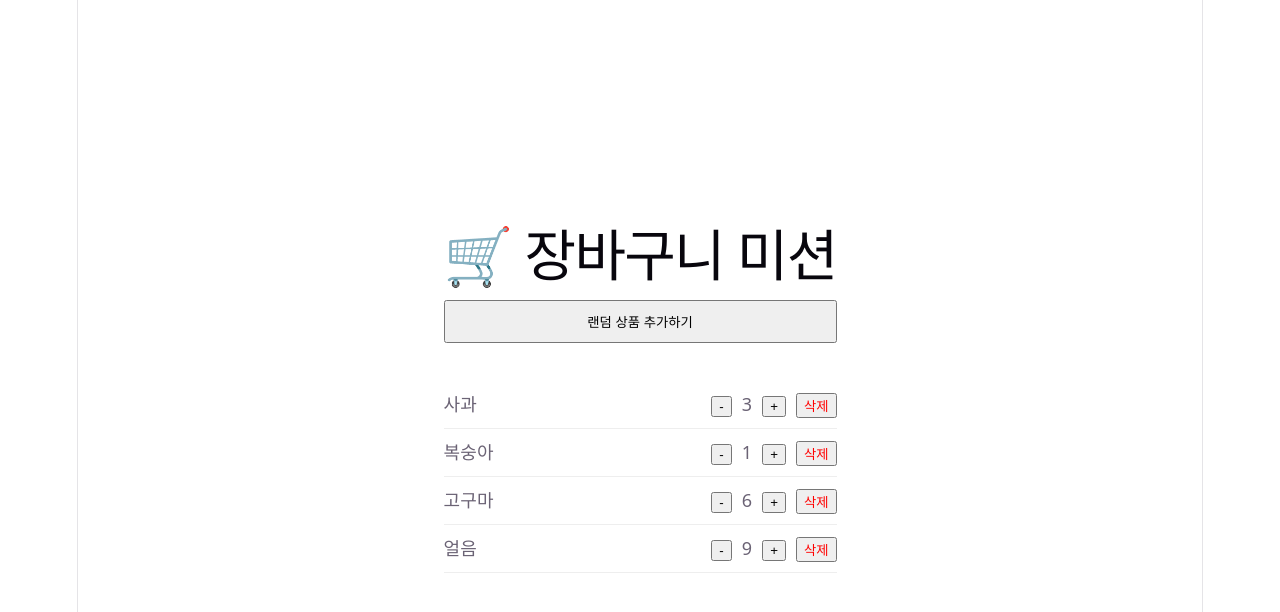
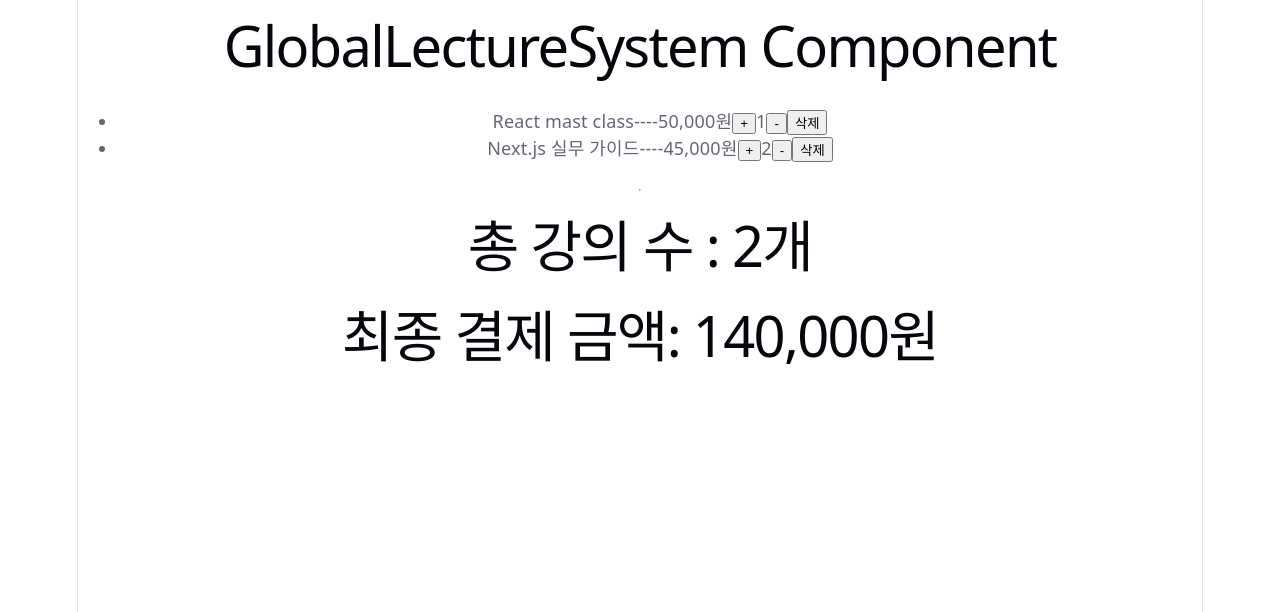
Before and after one commit to hyejoy/react-master, a React (Vite) app in the folder my-react-app/: page / in a window 1280 px wide. Shown: the top 612 px of the page. Built offline with nearby package versions, Linux system fonts and the light colour scheme.

Commit message:
feat: 🚩 [useReducer 미션 6: 고급] 글로벌 교육 플랫폼 - 수강 바구니 시스템 아키텍처 구축

```diff
--- a/my-react-app/src/App.tsx
+++ b/my-react-app/src/App.tsx
@@ -1,10 +1,11 @@
 import ArchitectureCafeteria from "./pages/05. 유지보수 가능한 Reducer 아키텍처 만들기/reducers/pages/ArchitectureCafeteria";
 import ShoppingCart from "./pages/06. 장바구니 로직 구현/pages/ShoppingCart";
+import GlobalLectureSystem from "./pages/07. 수강바구니 시스템 아키텍처 구축/pages/GlobalLectureSystem";
 
 export default function App() {
   return (
     <>
-      <ShoppingCart />
+      <GlobalLectureSystem />
     </>
   );
 }
--- /dev/null
+++ b/my-react-app/src/pages/07. 수강바구니 시스템 아키텍처 구축/pages/GlobalLectureSystem.tsx
@@ -0,0 +1,57 @@
+import { useReducer } from "react";
+import {
+  globalLectureReducer,
+  initialLectureCart,
+} from "../store/globalLectureReducer";
+import {
+  decreaseLecture,
+  increaseLecture,
+  removeLecture,
+} from "../store/globalLectureActions";
+
+export default function GlobalLectureSystem() {
+  const [state, dispatch] = useReducer(
+    globalLectureReducer,
+    initialLectureCart,
+  );
+  return (
+    <>
+      <h1>GlobalLectureSystem Component</h1>
+      <ul>
+        {state.lectures.map((lecture) => (
+          <li>
+            {lecture.name}----
+            {lecture.price.toLocaleString()}원
+            <button
+              onClick={() =>
+                dispatch(increaseLecture(lecture.id, lecture.price))
+              }
+            >
+              +
+            </button>
+            {lecture.quantity}
+            <button
+              onClick={() =>
+                dispatch(decreaseLecture(lecture.id, lecture.price))
+              }
+            >
+              -
+            </button>
+            <button
+              onClick={() =>
+                dispatch(
+                  removeLecture(lecture.id, lecture.price * lecture.quantity),
+                )
+              }
+            >
+              삭제
+            </button>
+          </li>
+        ))}
+      </ul>
+      <hr></hr>
+      <h1>총 강의 수 : {state.lectures.length}개</h1>
+      <h1>최종 결제 금액: {state.totalAmount.toLocaleString()}원</h1>
+    </>
+  );
+}
--- /dev/null
+++ b/my-react-app/src/pages/07. 수강바구니 시스템 아키텍처 구축/store/globalLectureActions.tsx
@@ -0,0 +1,22 @@
+import type { LectureAction } from "./globalLectureType";
+
+export function increaseLecture(id: number, price: number): LectureAction {
+  return {
+    type: "INCREMENT",
+    payload: { id, price },
+  };
+}
+
+export function decreaseLecture(id: number, price: number): LectureAction {
+  return {
+    type: "DECREMENT",
+    payload: { id, price },
+  };
+}
+
+export function removeLecture(id: number, price: number): LectureAction {
+  return {
+    type: "REMOVE",
+    payload: { id, price },
+  };
+}
--- /dev/null
+++ b/my-react-app/src/pages/07. 수강바구니 시스템 아키텍처 구축/store/globalLectureReducer.tsx
@@ -0,0 +1,64 @@
+import type {
+  initialLectureType,
+  Lecture,
+  LectureAction,
+} from "./globalLectureType";
+
+export const initialLectureCart: initialLectureType = {
+  totalAmount: 140000,
+  lectures: [
+    {
+      id: 1,
+      name: "React mast class",
+      price: 50000,
+      quantity: 1,
+    },
+    {
+      id: 2,
+      name: "Next.js 실무 가이드",
+      price: 45000,
+      quantity: 2,
+    },
+  ],
+};
+
+export function globalLectureReducer(
+  state: initialLectureType,
+  action: LectureAction,
+) {
+  switch (action.type) {
+    case "INCREMENT":
+      return {
+        ...state,
+        totalAmount: state.totalAmount + action.payload.price,
+        lectures: state.lectures.map((lecture) =>
+          lecture.id === action.payload.id
+            ? { ...lecture, quantity: lecture.quantity + 1 }
+            : lecture,
+        ),
+      };
+    case "DECREMENT":
+      return {
+        ...state,
+        totalAmount:
+          state.totalAmount === 0
+            ? 0
+            : state.totalAmount - action.payload.price,
+        lectures: state.lectures
+          .map((lecture) =>
+            lecture.id === action.payload.id
+              ? { ...lecture, quantity: lecture.quantity - 1 }
+              : lecture,
+          )
+          .filter((lecture) => lecture.quantity > 0),
+      };
+    case "REMOVE":
+      return {
+        ...state,
+        totalAmount: state.totalAmount - action.payload.price,
+        lectures: state.lectures.filter(
+          (lecture) => lecture.id !== action.payload.id,
+        ),
+      };
+  }
+}
--- /dev/null
+++ b/my-react-app/src/pages/07. 수강바구니 시스템 아키텍처 구축/store/globalLectureType.tsx
@@ -0,0 +1,23 @@
+export type Lecture = {
+  id: number;
+  name: string;
+  price: number;
+  quantity: number;
+};
+
+export type LectureActionTypes = "INCREMENT" | "DECREMENT" | "REMOVE";
+
+export type LecturePayloadTypes = {
+  id: number;
+  price: number;
+};
+
+export type LectureAction = {
+  type: LectureActionTypes;
+  payload: LecturePayloadTypes;
+};
+
+export type initialLectureType = {
+  totalAmount: number;
+  lectures: Lecture[];
+};
```
